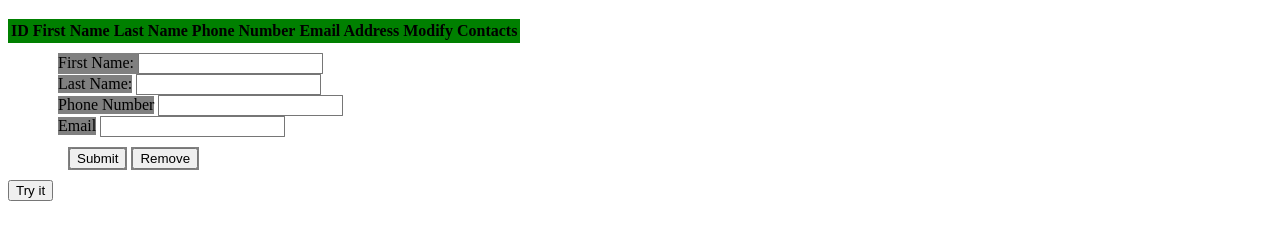
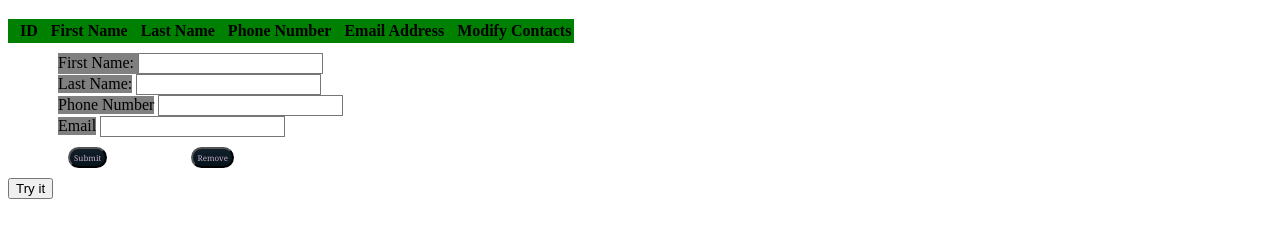
Before and after one commit to nfarah86/address_book, a plain HTML site: page app/templates/index.html in a window 1280 px wide. Shown: the part 61-300 px from the top of the page. Drawn offline with Linux system fonts and the light colour scheme; files that its build step writes are made by us from their sources; files whose address does not match are found by name.

Commit message:
styled buttons

```diff
--- a/app/static/script_1.js
+++ b/app/static/script_1.js
@@ -1,4 +1,4 @@
-alert("hi");
+//alert("hi");
 
 document.getElementById("myBtn").addEventListener("click", function (e){
     alert("hi");
--- a/app/static/stylesheet.css
+++ b/app/static/stylesheet.css
@@ -14,6 +14,9 @@ table{
 	background-color:green;
 }
 
+#list-contacts #lead-contact th{
+	padding-left: 10px;
+}
 
 #main-parent-form label, #main-parent-form .field{
 	display: inline-block;
@@ -22,9 +25,33 @@ table{
 
 
 #main-parent-form .parent-button-wrapper .button-submit, #main-parent-form .parent-button-wrapper .button-remove{
-	background-color: red;
-	display: inline-block;
+  width: 10%;
+  display:inline-block;
 }
+
+
+#main-parent-form .parent-button-wrapper .button-submit #submit, #main-parent-form .parent-button-wrapper .button-remove #remove{
+	  background: #101f29;
+	  background-image: -webkit-linear-gradient(top, #101f29, #04131c);
+	  background-image: -moz-linear-gradient(top, #101f29, #04131c);
+	  background-image: -ms-linear-gradient(top, #101f29, #04131c);
+	  background-image: -o-linear-gradient(top, #101f29, #04131c);
+	  background-image: linear-gradient(to bottom, #101f29, #04131c);
+	  -webkit-border-radius: 11;
+	  -moz-border-radius: 11;
+	  border-radius: 11px;
+	  font-family: Georgia;
+	  color: #c4acc4;
+	  font-size: 8px;
+	  padding: 3px 4px 3px 4px;
+	  text-decoration: none;
+}
+
+#main-parent-form .parent-button-wrapper .button-submit #submit:hover , #main-parent-form .parent-button-wrapper .button-remove #remove:hover {
+  background: #a10f75;
+  text-decoration: none;
+}
+
 
 #main-parent-form .parent-button-wrapper {
 	padding:10px;
--- a/app/templates/index.html
+++ b/app/templates/index.html
@@ -25,7 +25,10 @@
 				</tr>
 		</table>
 
-					<!-- labels and text  fields -->
+
+
+
+		<!-- labels and text  fields -->
 
 	<div id = "main-parent">
 		<form id = "main-parent-form">
@@ -60,12 +63,12 @@
 
 			<div class = "parent-button-wrapper">
 				<div class = 'button-submit'>
-					<div class ='field'><input type = 'submit' id = 'submit' value = 'Submit' />
+					<div class ='nofield'><input type = 'submit' id = 'submit' value = 'Submit' />
 					</div>
 				</div>
 
 				<div class = 'button-remove'>
-					<div class = 'field'><input type = 'button' id = 'remove' value = 'Remove' />
+					<div class = 'nofield'><input type = 'button' id = 'remove' value = 'Remove' />
 					</div>
 				</div>
 			</div>
```
